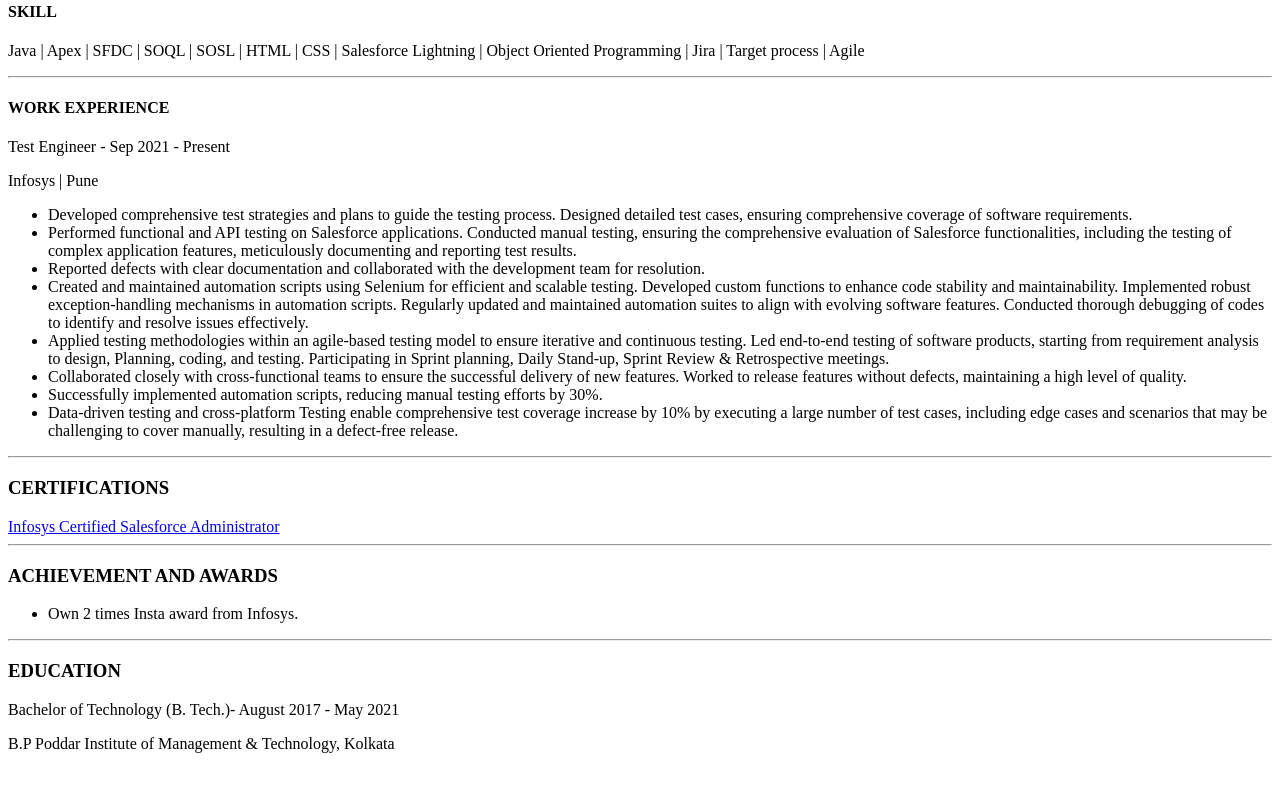
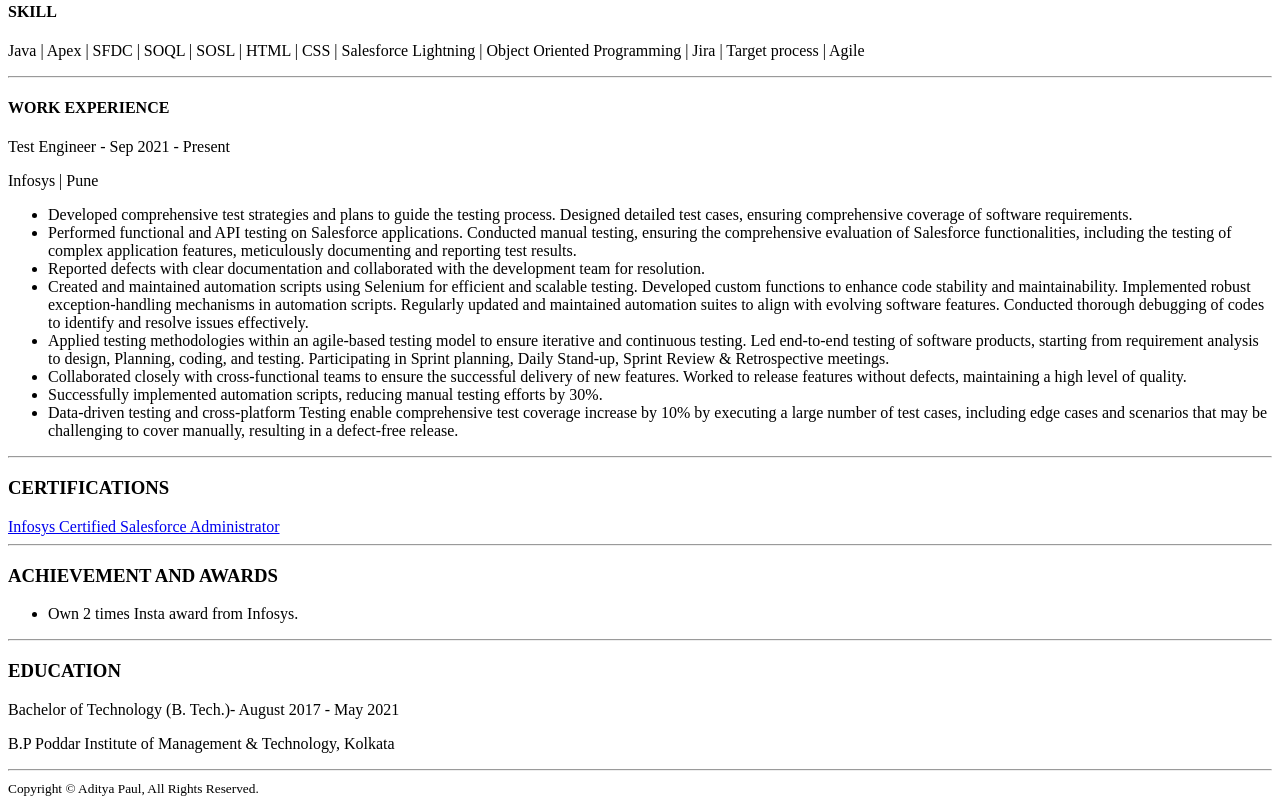
Before and after one commit to aditya-paul-git/HTML-Project---Online-Resume, a plain HTML site: page index.html in a window 1280 px wide. Shown: the part 371-1176 px from the top of the page. Before the commit the page ends 1140 px from the top, so only its background shows below. Drawn offline with Linux system fonts and the light colour scheme.

Commit message:
Update index.html

```diff
--- a/index.html
+++ b/index.html
@@ -42,5 +42,11 @@
 <h3>EDUCATION</h3>
 <p>Bachelor of Technology (B. Tech.)- August 2017 - May 2021</p>
 <p>B.P Poddar Institute of Management &amp; Technology, Kolkata</p>
+<hr>
+<footer>
+    <small>
+      Copyright © Aditya Paul, All Rights Reserved.
+    </small>
+  </footer>
 </body>
 </html>
```
